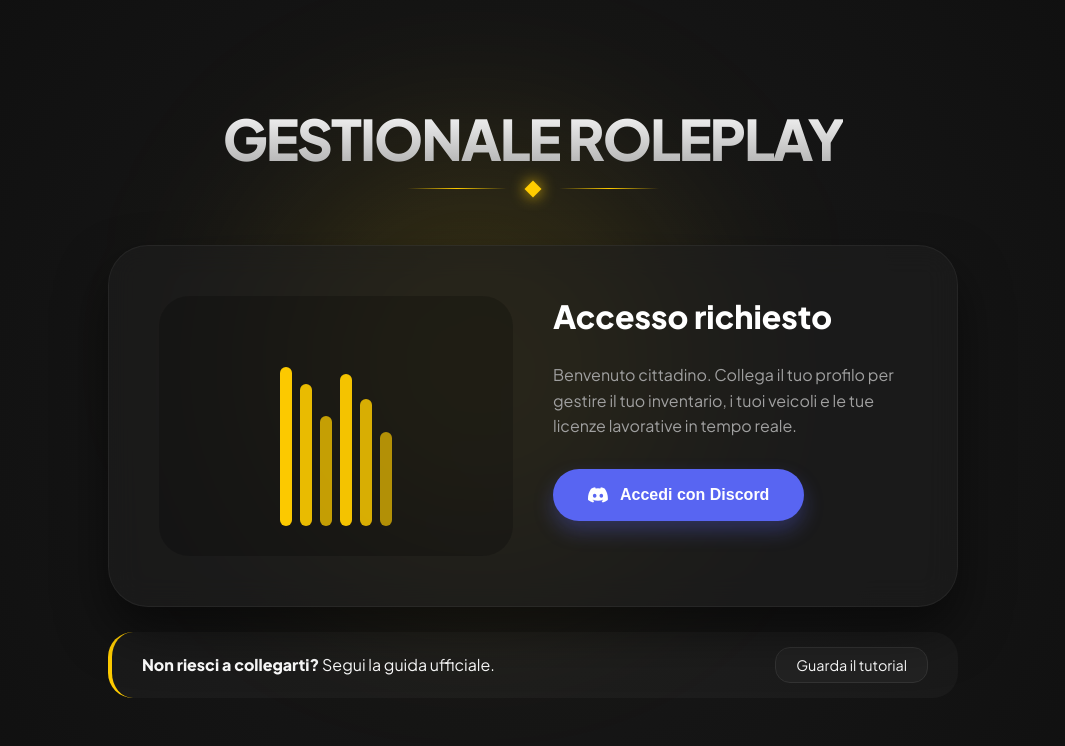
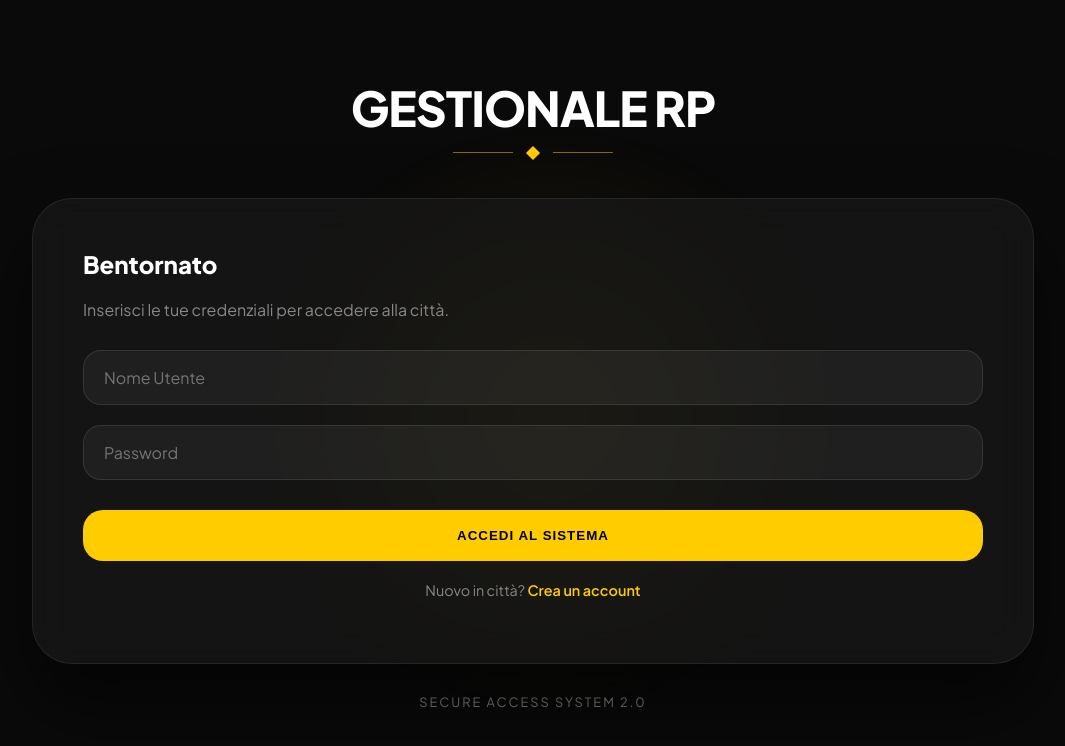
Before and after one commit to adamb112/Gestionale-rp, a website: page public/index.html in a window 1280 px wide. Shown: the whole page, without its empty margins (107-1172 px from the left). Drawn offline with Linux system fonts and the light colour scheme.

Commit message:
Update index.html

```diff
--- a/public/index.html
+++ b/public/index.html
@@ -3,262 +3,233 @@
 <head>
     <meta charset="UTF-8">
     <meta name="viewport" content="width=device-width, initial-scale=1.0">
-    <title>Gestionale Roleplay | Accesso</title>
+    <title>Gestionale Roleplay | Evolution</title>
     <link href="https://fonts.googleapis.com/css2?family=Plus+Jakarta+Sans:wght@400;600;800&display=swap" rel="stylesheet">
     <style>
         :root {
-            --bg-dark: #0f0f0f;
-            --card-bg: rgba(30, 30, 30, 0.6);
+            --bg-dark: #0a0a0a;
+            --card-bg: rgba(25, 25, 25, 0.7);
             --primary-gold: #ffcc00;
-            --discord-blue: #5865F2;
+            --primary-gold-dim: rgba(255, 204, 0, 0.1);
             --text-main: #ffffff;
-            --text-dim: #a0a0a0;
-            --accent-glow: rgba(255, 204, 0, 0.15);
+            --text-dim: #888;
+            --input-bg: rgba(255, 255, 255, 0.05);
         }
 
         body {
-            margin: 0;
-            padding: 0;
+            margin: 0; padding: 0;
             font-family: 'Plus Jakarta Sans', sans-serif;
-            background-color: var(--bg-dark);
-            background-image:
-                radial-gradient(circle at 50% 50%, #1a1a1a 0%, #0f0f0f 100%);
+            background: var(--bg-dark);
             color: var(--text-main);
-            display: flex;
-            flex-direction: column;
-            justify-content: center;
-            align-items: center;
-            min-height: 100vh;
-            overflow: hidden;
+            display: flex; justify-content: center; align-items: center;
+            min-height: 100vh; overflow: hidden;
+            perspective: 1000px;
         }
 
-        /* --- SFONDO ANIMATO --- */
-        .bg-glow {
-            position: absolute;
-            width: 400px;
-            height: 400px;
-            background: var(--accent-glow);
-            filter: blur(100px);
-            border-radius: 50%;
-            z-index: -1;
-            animation: moveGlow 10s infinite alternate ease-in-out;
+        /* --- BACKGROUND ANIMATION --- */
+        .orb {
+            position: absolute; width: 600px; height: 600px;
+            background: radial-gradient(circle, var(--primary-gold-dim) 0%, transparent 70%);
+            z-index: -1; border-radius: 50%;
+            animation: float 15s infinite alternate;
         }
+        @keyframes float { 0% { transform: translate(-20%, -20%); } 100% { transform: translate(20%, 20%); } }
 
-        @keyframes moveGlow {
-            from { transform: translate(-50%, -50%); }
-            to { transform: translate(20%, 30%); }
+        /* --- CONTAINER PRINCIPALE --- */
+        .wrapper {
+            width: 100%; max-width: 900px;
+            display: flex; flex-direction: column; align-items: center;
+            transition: all 0.8s cubic-bezier(0.4, 0, 0.2, 1);
         }
 
         /* --- HEADER --- */
-        .header {
-            text-align: center;
-            margin-bottom: 50px;
-            animation: fadeInDown 1s ease-out;
+        .header { text-align: center; margin-bottom: 40px; transition: 0.5s; }
+        .header h1 { font-weight: 800; font-size: 3rem; margin: 0; letter-spacing: -1px; }
+        .line-box { display: flex; align-items: center; justify-content: center; gap: 15px; margin-top: 10px; }
+        .line { width: 60px; height: 1px; background: var(--primary-gold); opacity: 0.5; }
+
+        /* --- CARD SISTEMA --- */
+        .glass-card {
+            background: var(--card-bg);
+            backdrop-filter: blur(20px);
+            border: 1px solid rgba(255, 255, 255, 0.08);
+            border-radius: 40px;
+            padding: 50px; width: 100%;
+            box-shadow: 0 40px 80px rgba(0,0,0,0.6);
+            position: relative; overflow: hidden;
         }
 
-        .header h1 {
-            font-weight: 800;
-            font-size: 3.5rem;
-            letter-spacing: -2px;
-            margin: 0;
-            background: linear-gradient(180deg, #fff 0%, #aaa 100%);
-            -webkit-background-clip: text;
-            -webkit-text-fill-color: transparent;
+        /* --- INPUT & FORM STYLE --- */
+        .form-section { display: none; animation: slideIn 0.5s ease-out forwards; }
+        .form-section.active { display: block; }
+
+        .input-group { margin-bottom: 20px; }
+        input {
+            width: 100%; padding: 16px 20px;
+            background: var(--input-bg);
+            border: 1px solid rgba(255,255,255,0.1);
+            border-radius: 18px; color: white;
+            font-family: inherit; font-size: 1rem;
+            transition: 0.3s; box-sizing: border-box;
+        }
+        input:focus {
+            outline: none; border-color: var(--primary-gold);
+            background: rgba(255,255,255,0.08);
+            box-shadow: 0 0 15px var(--primary-gold-dim);
         }
 
-        .divider-container {
-            display: flex;
-            align-items: center;
-            justify-content: center;
-            gap: 20px;
-            margin-top: 10px;
+        .btn-action {
+            width: 100%; padding: 18px;
+            background: var(--primary-gold);
+            color: #000; font-weight: 800;
+            border: none; border-radius: 20px;
+            cursor: pointer; transition: 0.3s cubic-bezier(0.175, 0.885, 0.32, 1.275);
+            margin-top: 10px; text-transform: uppercase; letter-spacing: 1px;
+        }
+        .btn-action:hover { transform: scale(1.02); box-shadow: 0 10px 20px var(--primary-gold-dim); }
+
+        .toggle-text {
+            text-align: center; margin-top: 20px; color: var(--text-dim); font-size: 0.9rem;
+        }
+        .toggle-text span { color: var(--primary-gold); cursor: pointer; font-weight: 600; }
+
+        /* --- DASHBOARD PLAYER (HIDDEN AT START) --- */
+        .dashboard-grid {
+            display: grid; grid-template-columns: repeat(3, 1fr); gap: 20px;
+            margin-top: 30px;
+        }
+        .stat-card {
+            background: rgba(255,255,255,0.03);
+            padding: 20px; border-radius: 25px; border: 1px solid rgba(255,255,255,0.05);
+            text-align: center;
+        }
+        .stat-card h4 { margin: 0; color: var(--text-dim); font-size: 0.8rem; text-transform: uppercase; }
+        .stat-card p { margin: 10px 0 0; font-size: 1.5rem; font-weight: 800; color: var(--primary-gold); }
+
+        /* --- ANIMAZIONI --- */
+        @keyframes slideIn {
+            from { opacity: 0; transform: translateX(20px); }
+            to { opacity: 1; transform: translateX(0); }
         }
 
-        .line {
-            width: 100px;
-            height: 1px;
-            background: linear-gradient(90deg, transparent, var(--primary-gold), transparent);
-        }
+        .hidden { display: none !important; }
+        .success-glow { box-shadow: 0 0 100px rgba(0, 255, 136, 0.2); }
 
-        .rombo-icon {
-            transform: rotate(45deg);
-            width: 12px;
-            height: 12px;
-            background: var(--primary-gold);
-            box-shadow: 0 0 15px var(--primary-gold);
-        }
-
-        /* --- CARD PRINCIPALE --- */
-        .main-container {
-            width: 850px;
-            max-width: 95%;
-            animation: fadeInUp 1s ease-out;
-        }
-
-        .glass-card {
-            background: var(--card-bg);
-            backdrop-filter: blur(15px);
-            border: 1px solid rgba(255, 255, 255, 0.05);
-            border-radius: 40px; /* Molto curvo */
-            padding: 50px;
-            display: grid;
-            grid-template-columns: 1fr 1fr;
-            gap: 40px;
-            box-shadow: 0 25px 50px rgba(0,0,0,0.5);
-            transition: transform 0.3s ease;
-        }
-
-        .glass-card:hover {
-            transform: translateY(-5px);
-            border-color: rgba(255, 204, 0, 0.2);
-        }
-
-        /* --- ILLUSTRAZIONE ANIMATA --- */
-        .viz-box {
-            background: rgba(0,0,0,0.2);
-            border-radius: 30px;
-            display: flex;
-            align-items: flex-end;
-            justify-content: center;
-            gap: 8px;
-            padding: 30px;
-            height: 200px;
-            position: relative;
-        }
-
-        .bar {
-            width: 12px;
-            background: var(--primary-gold);
-            border-radius: 10px;
-            animation: barGrow 2s infinite ease-in-out;
-        }
-
-        @keyframes barGrow {
-            0%, 100% { height: 30%; opacity: 0.5; }
-            50% { height: 80%; opacity: 1; }
-        }
-
-        /* --- TESTI E BOTTONI --- */
-        .content h2 {
-            font-size: 2rem;
-            margin-top: 0;
-        }
-
-        .content p {
-            color: var(--text-dim);
-            line-height: 1.6;
-            margin-bottom: 30px;
-        }
-
-        .btn-primary {
-            background: var(--discord-blue);
-            color: white;
-            border: none;
-            padding: 16px 35px;
-            border-radius: 50px; /* Pill shape */
-            font-weight: 600;
-            font-size: 1rem;
-            cursor: pointer;
-            display: flex;
-            align-items: center;
-            gap: 12px;
-            transition: all 0.3s cubic-bezier(0.175, 0.885, 0.32, 1.275);
-            box-shadow: 0 10px 20px rgba(88, 101, 242, 0.3);
-        }
-
-        .btn-primary:hover {
-            transform: scale(1.05) translateY(-2px);
-            box-shadow: 0 15px 25px rgba(88, 101, 242, 0.5);
-        }
-
-        /* --- FOOTER AIUTO --- */
-        .help-bar {
-            margin-top: 25px;
-            background: rgba(255, 255, 255, 0.03);
-            border-radius: 25px;
-            padding: 15px 30px;
-            display: flex;
-            justify-content: space-between;
-            align-items: center;
-            border-left: 4px solid var(--primary-gold);
-        }
-
-        .btn-yt {
-            background: #222;
-            border: 1px solid #333;
-            color: white;
-            padding: 8px 20px;
-            border-radius: 15px;
-            text-decoration: none;
-            font-size: 0.9rem;
-            transition: 0.3s;
-        }
-
-        .btn-yt:hover {
-            background: #ff0000;
-            border-color: #ff0000;
-        }
-
-        /* ANIMATIONS DEFINITIONS */
-        @keyframes fadeInUp {
-            from { opacity: 0; transform: translateY(40px); }
-            to { opacity: 1; transform: translateY(0); }
-        }
-        @keyframes fadeInDown {
-            from { opacity: 0; transform: translateY(-40px); }
-            to { opacity: 1; transform: translateY(0); }
-        }
     </style>
 </head>
 <body>
 
-    <div class="bg-glow"></div>
+    <div class="orb"></div>
 
-    <header class="header">
-        <h1>GESTIONALE ROLEPLAY</h1>
-        <div class="divider-container">
-            <div class="line"></div>
-            <div class="rombo-icon"></div>
-            <div class="line"></div>
-        </div>
-    </header>
+    <div class="wrapper" id="mainWrapper">
 
-    <main class="main-container">
-        <div class="glass-card">
-            <div class="viz-box">
-                <div class="bar" style="animation-delay: 0.1s"></div>
-                <div class="bar" style="animation-delay: 0.3s"></div>
-                <div class="bar" style="animation-delay: 0.5s"></div>
-                <div class="bar" style="animation-delay: 0.2s"></div>
-                <div class="bar" style="animation-delay: 0.4s"></div>
-                <div class="bar" style="animation-delay: 0.6s"></div>
+        <header class="header" id="mainHeader">
+            <h1>GESTIONALE RP</h1>
+            <div class="line-box">
+                <div class="line"></div>
+                <div style="width: 10px; height: 10px; background: var(--primary-gold); transform: rotate(45deg);"></div>
+                <div class="line"></div>
+            </div>
+        </header>
+
+        <div class="glass-card" id="mainCard">
+
+            <div id="loginSection" class="form-section active">
+                <h2 style="margin-top:0">Bentornato</h2>
+                <p style="color:var(--text-dim); margin-bottom:30px;">Inserisci le tue credenziali per accedere alla città.</p>
+                <div class="input-group">
+                    <input type="text" placeholder="Nome Utente">
+                </div>
+                <div class="input-group">
+                    <input type="password" placeholder="Password">
+                </div>
+                <button class="btn-action" onclick="showDashboard()">Accedi al Sistema</button>
+                <p class="toggle-text">Nuovo in città? <span onclick="toggleForm('registerSection')">Crea un account</span></p>
             </div>
 
-            <div class="content">
-                <h2>Accesso richiesto</h2>
-                <p>Benvenuto cittadino. Collega il tuo profilo per gestire il tuo inventario, i tuoi veicoli e le tue licenze lavorative in tempo reale.</p>
-                <button class="btn-primary">
-                    <svg width="20" height="20" fill="white" viewBox="0 0 16 16">
-                        <path d="M13.545 2.907a13.227 13.227 0 0 0-3.257-1.011.05.05 0 0 0-.052.025c-.141.25-.297.577-.406.833a12.19 12.19 0 0 0-3.658 0 8.258 8.258 0 0 0-.412-.833.051.051 0 0 0-.052-.025c-1.125.194-2.22.534-3.257 1.011a.041.041 0 0 0-.021.018C.356 6.024-.213 9.047.066 12.032c.001.014.01.028.021.037a13.276 13.276 0 0 0 3.995 2.02.05.05 0 0 0 .056-.019c.308-.42.582-.863.818-1.329a.05.05 0 0 0-.027-.07 9.036 9.036 0 0 1-1.29-.614.051.051 0 0 1-.006-.085c.085-.064.17-.13.252-.198a.051.051 0 0 1 .054-.007c2.611 1.197 5.445 1.197 8.024 0a.051.051 0 0 1 .054.007c.082.068.167.134.252.198a.051.051 0 0 1-.006.085 8.252 8.252 0 0 1-1.29.614.05.05 0 0 0-.027.07c.236.465.51.908.817 1.329a.05.05 0 0 0 .056.019 13.235 13.235 0 0 0 4.001-2.02.049.049 0 0 0 .021-.037c.334-3.451-.559-6.449-2.366-9.106a.034.034 0 0 0-.02-.019Zm-8.198 7.307c-.789 0-1.438-.724-1.438-1.612 0-.889.637-1.613 1.438-1.613.807 0 1.45.73 1.438 1.613 0 .888-.631 1.612-1.438 1.612Zm5.316 0c-.788 0-1.438-.724-1.438-1.612 0-.889.637-1.613 1.438-1.613.807 0 1.451.73 1.438 1.613 0 .888-.631 1.612-1.438 1.612Z"/>
-                    </svg>
-                    Accedi con Discord
-                </button>
+            <div id="registerSection" class="form-section">
+                <h2 style="margin-top:0">Nuova Identità</h2>
+                <div style="display:grid; grid-template-columns: 1fr 1fr; gap:15px">
+                    <input type="text" placeholder="Nome">
+                    <input type="text" placeholder="Cognome">
+                </div>
+                <br>
+                <input type="text" placeholder="Nickname In-Game" style="margin-bottom:15px">
+                <input type="password" placeholder="Password">
+                <button class="btn-action" onclick="showDashboard()">Registrati e Inizia</button>
+                <p class="toggle-text">Hai già un'identità? <span onclick="toggleForm('loginSection')">Esegui l'accesso</span></p>
             </div>
+
+            <div id="dashboardSection" class="form-section">
+                <div style="display:flex; justify-content:space-between; align-items:center;">
+                    <h2 style="margin:0">Benvenuto, <span id="userGreet" style="color:var(--primary-gold)">Player</span></h2>
+                    <div style="padding:5px 15px; background:rgba(0,255,136,0.1); color:#00ff88; border-radius:20px; font-size:0.8rem; font-weight:bold;">● ONLINE</div>
+                </div>
+
+                <div class="dashboard-grid">
+                    <div class="stat-card">
+                        <h4>Bilancio</h4>
+                        <p>$ 150.250</p>
+                    </div>
+                    <div class="stat-card">
+                        <h4>Lavoro</h4>
+                        <p>Meccanico</p>
+                    </div>
+                    <div class="stat-card">
+                        <h4>Livello</h4>
+                        <p>12</p>
+                    </div>
+                </div>
+
+                <div style="margin-top:30px; padding:20px; background:rgba(255,255,255,0.02); border-radius:20px;">
+                    <h4 style="margin:0; font-size:0.8rem; color:var(--text-dim);">ULTIMO AVVISTAMENTO</h4>
+                    <p style="margin:5px 0 0; font-weight:600;">Stazione Centrale LSPD - 16/02/2026</p>
+                </div>
+
+                <button class="btn-action" style="background:#ff4444; color:#fff; margin-top:30px; width:auto; padding:12px 30px;" onclick="location.reload()">Disconnetti</button>
+            </div>
+
         </div>
 
-        <div class="help-bar">
-            <span><strong>Non riesci a collegarti?</strong> Segui la guida ufficiale.</span>
-            <a href="#" class="btn-yt">Guarda il tutorial</a>
-        </div>
-    </main>
+        <p style="margin-top:30px; color:var(--text-dim); font-size:0.8rem; letter-spacing:2px;">SECURE ACCESS SYSTEM 2.0</p>
+    </div>
 
     <script>
-        // Effetto parallasse leggero al movimento del mouse
+        // Funzione per switchare tra Login e Register con eleganza
+        function toggleForm(sectionId) {
+            document.querySelectorAll('.form-section').forEach(s => s.classList.remove('active'));
+            document.getElementById(sectionId).classList.add('active');
+        }
+
+        // Simulazione caricamento Dashboard
+        function showDashboard() {
+            const card = document.getElementById('mainCard');
+            const wrapper = document.getElementById('mainWrapper');
+
+            // Effetto caricamento
+            card.style.opacity = '0.5';
+            card.style.transform = 'scale(0.95)';
+
+            setTimeout(() => {
+                document.getElementById('loginSection').classList.remove('active');
+                document.getElementById('registerSection').classList.remove('active');
+                document.getElementById('dashboardSection').classList.add('active');
+
+                card.style.opacity = '1';
+                card.style.transform = 'scale(1)';
+                card.classList.add('success-glow');
+
+                // Animazione interattiva per i numeri del balance
+                console.log("Dashboard Caricata con successo!");
+            }, 600);
+        }
+
+        // Effetto movimento 3D al mouse
         document.addEventListener('mousemove', (e) => {
             const card = document.querySelector('.glass-card');
-            const x = (window.innerWidth / 2 - e.pageX) / 50;
-            const y = (window.innerHeight / 2 - e.pageY) / 50;
-            card.style.transform = `rotateY(${x}deg) rotateX(${y}deg) translateY(-5px)`;
+            const x = (window.innerWidth / 2 - e.pageX) / 60;
+            const y = (window.innerHeight / 2 - e.pageY) / 60;
+            card.style.transform = `rotateY(${x}deg) rotateX(${y}deg)`;
         });
     </script>
 </body>
```
